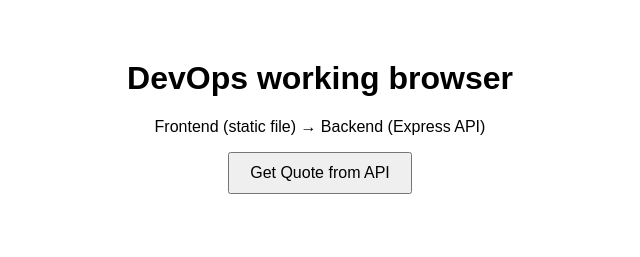
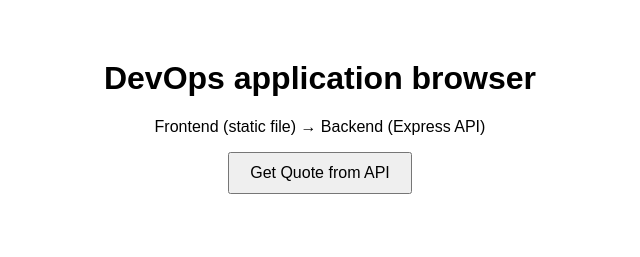
Before and after one commit to Anagha-27/Myraid-Assignment, a website: page public/index.html in a window 1280 px wide. Shown: the whole page, without its empty margins (320-960 px from the left). Drawn offline with Linux system fonts and the light colour scheme.

Commit message:
changed h1 as application

```diff
--- a/public/index.html
+++ b/public/index.html
@@ -11,7 +11,7 @@
 </style>
 </head>
 <body>
-  <h1>DevOps working browser </h1>
+  <h1>DevOps application browser </h1>
   <p>Frontend (static file) → Backend (Express API)</p>
   <button onclick="getQuote()">Get Quote from API</button>
   <div id="quote"></div>
```
